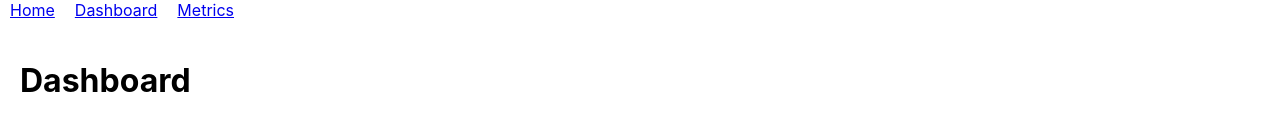
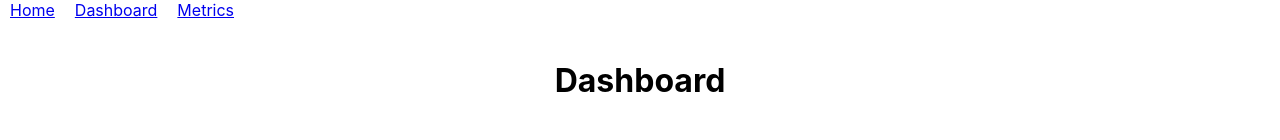
Before and after one commit to solarbitrage/solarbitrage, a React (Create React App) app in the folder frontend/: page /dashboard in a window 1280 px wide. Shown: the top 140 px of the page. Built offline with nearby package versions, Linux system fonts and the light colour scheme.

Commit message:
adjusted dashboard and default page layout

```diff
--- a/frontend/src/App.css
+++ b/frontend/src/App.css
@@ -1,4 +1,6 @@
 .App {
+  display: flex;
+  flex-direction: column;
   text-align: left;
 }
 
--- a/frontend/src/App.js
+++ b/frontend/src/App.js
@@ -11,8 +11,8 @@ import NavBar from './components/navbar/navbar';
 import Dashboard from "./pages/Dashboard";
 import Metrics from "./pages/Metrics";
 
-//import { collection, query, where, onSnapshot, limitToFirst, orderByChild } from "firebase/firestore";
-//import database from "./firestore.config";
+// import { collection, query, where, onSnapshot, limitToFirst, orderByChild } from "firebase/firestore";
+// import database from "./firestore.config";
 
 function App() {
   // const [datas, setDatas] = useState([]);
--- a/frontend/src/components/dashboard/pricingHistoryPlot.js
+++ b/frontend/src/components/dashboard/pricingHistoryPlot.js
@@ -23,7 +23,7 @@ class PriceHistoryPlot extends React.Component {
 						marker: {color: 'red'},
 					}
 				]}
-				layout={ {width: 1280, height: 720, title: this.props.title} }
+				layout={ {width: 950, height: 460, title: this.props.title} }
 			/>
 		);
 	}
--- a/frontend/src/pages/Dashboard.js
+++ b/frontend/src/pages/Dashboard.js
@@ -2,23 +2,29 @@ import React from "react";
 import PriceHistoryPlot from "../components/dashboard/pricingHistoryPlot";
 import BotInformation from "../components/dashboard/botInformation";
 
+// import { collection, query, where, onSnapshot, limit, orderBy } from "firebase/firestore";
+// import database from "../firestore.config";
+
 function Dashboard() {
-  // const [pricingHistory, setPricingHistory] = useState([]);
-  // useEffect(() => {
-  //   const q = query(collection(database, "pricing_history")).orderByChild("timestamp").limitToFirst(50);
+  // const [pricingHistory, setPricingHistory] = React.useState([]);
+  // React.useEffect(() => {
+	// 	const pricingRef = collection(database, "pricing_history");
+  //   const q = query(pricingRef, orderBy("timestamp"), limit(5));
   //   onSnapshot(q, (querySnapshot) => {
   //     setPricingHistory(querySnapshot.docs.map(doc => ({
   //       id: doc.id,
   //       data: doc.data()
   //     })))
+
+	// 		console.log(pricingHistory);
   //   })
   // }, [])
 
 	return (
 	<div className="dashboard">
-		<h1>Dashboard</h1>
 
 		<div className="container">
+		<h1>Dashboard</h1>
 			<div className="userInformation">
 				<div className="userMetric">
 					<h2>Current</h2>
```
